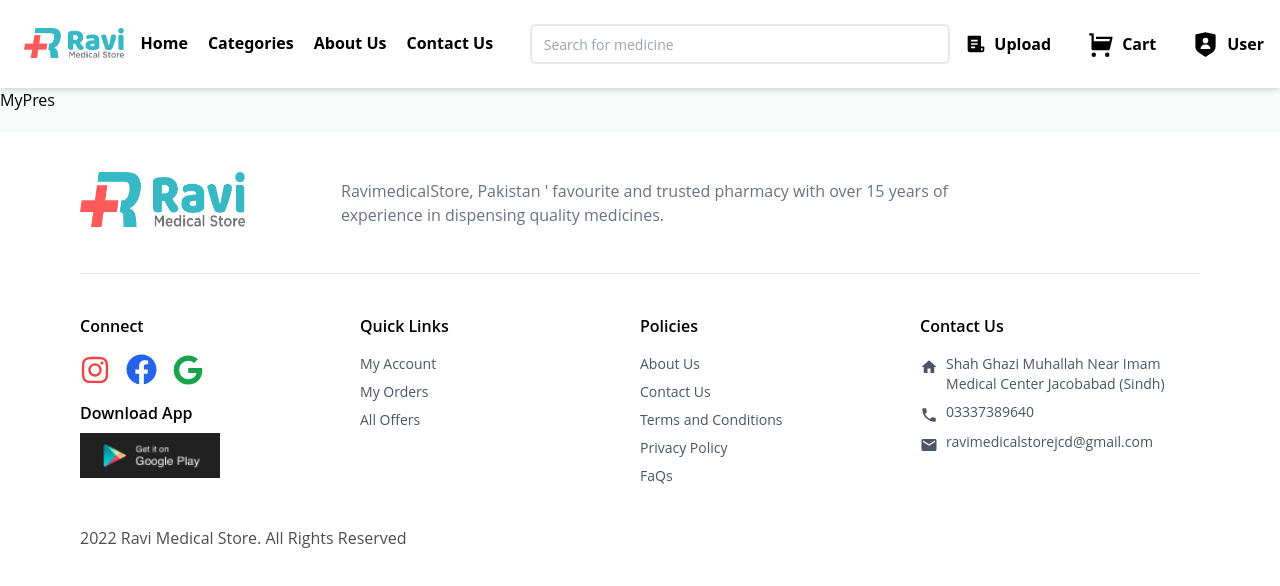
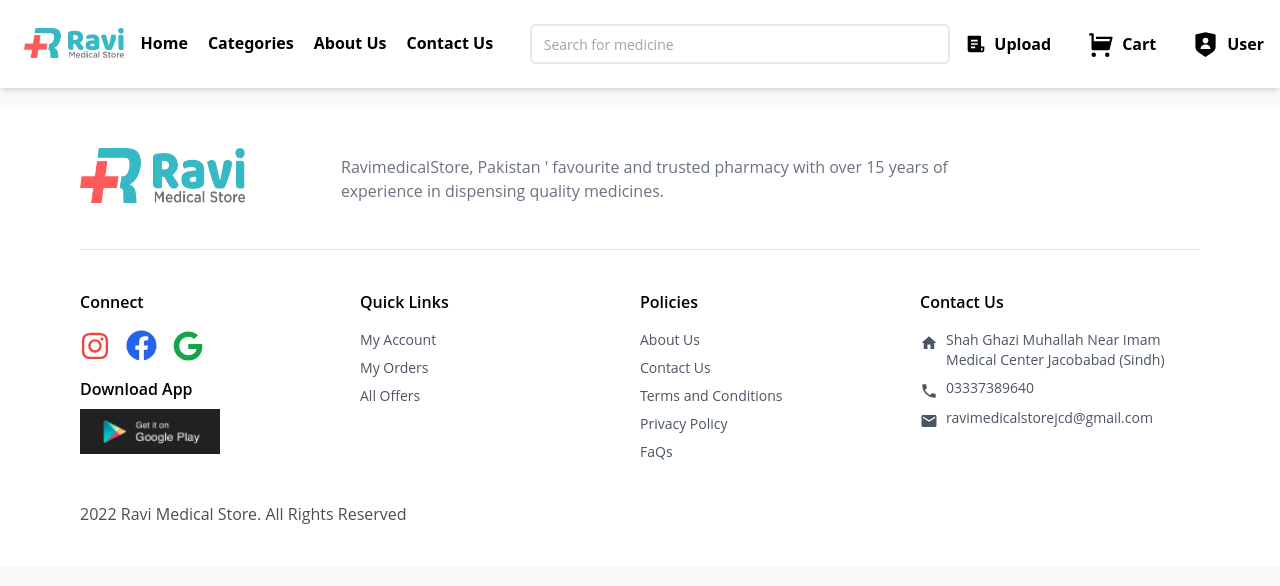
Before and after one commit to kunals131/EParmacy, a Next.js app in the folder client/: page /account/myprescriptions in a window 1280 px wide. Shown: the top 586 px of the page. Built offline with nearby package versions, Linux system fonts and the light colour scheme.

Commit message:
fixed for deployment

```diff
--- a/client/pages/account/myorders/index.jsx
+++ b/client/pages/account/myorders/index.jsx
@@ -57,7 +57,7 @@ const OrderItem = ()=>{
           <div className='mt-2 text-sm'>5 Items in this Order</div>
         </div>
         <div>
-          <div class='text-xs px-4 py-[2px] border-2 rounded-md shadow-lg xl:text-sm  2xl:px-8 '>View Order</div>
+          <div className='text-xs px-4 py-[2px] border-2 rounded-md shadow-lg xl:text-sm  2xl:px-8 '>View Order</div>
         </div>
       </div>
 
--- a/client/pages/account/myprescriptions.jsx
+++ b/client/pages/account/myprescriptions.jsx
@@ -1,9 +1,11 @@
 import React from 'react'
-import AccountLayout from '../../components/AccountLayout'
-const MyPres = () => {
+
+const Prescriptions = () => {
   return (
-    <div>MyPres</div>
+    <div>
+
+    </div>
   )
 }
 
-export default MyPres
+export default Prescriptions
```
